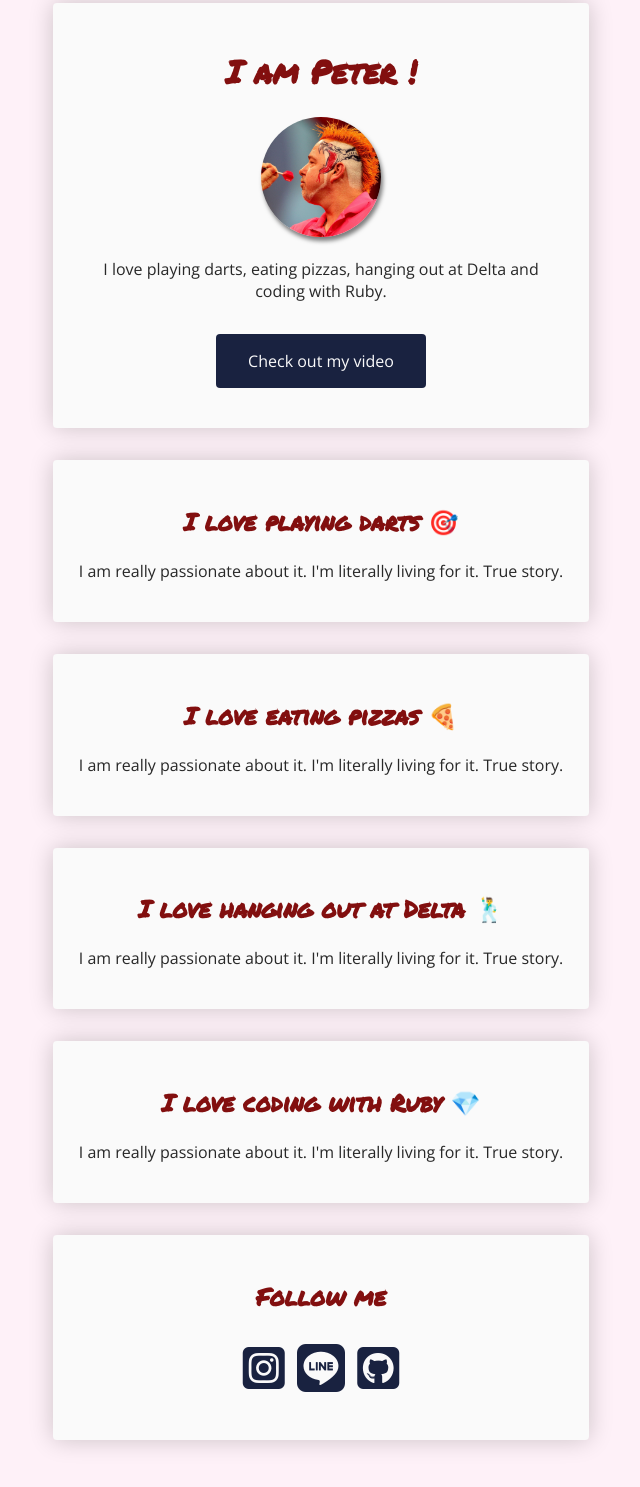
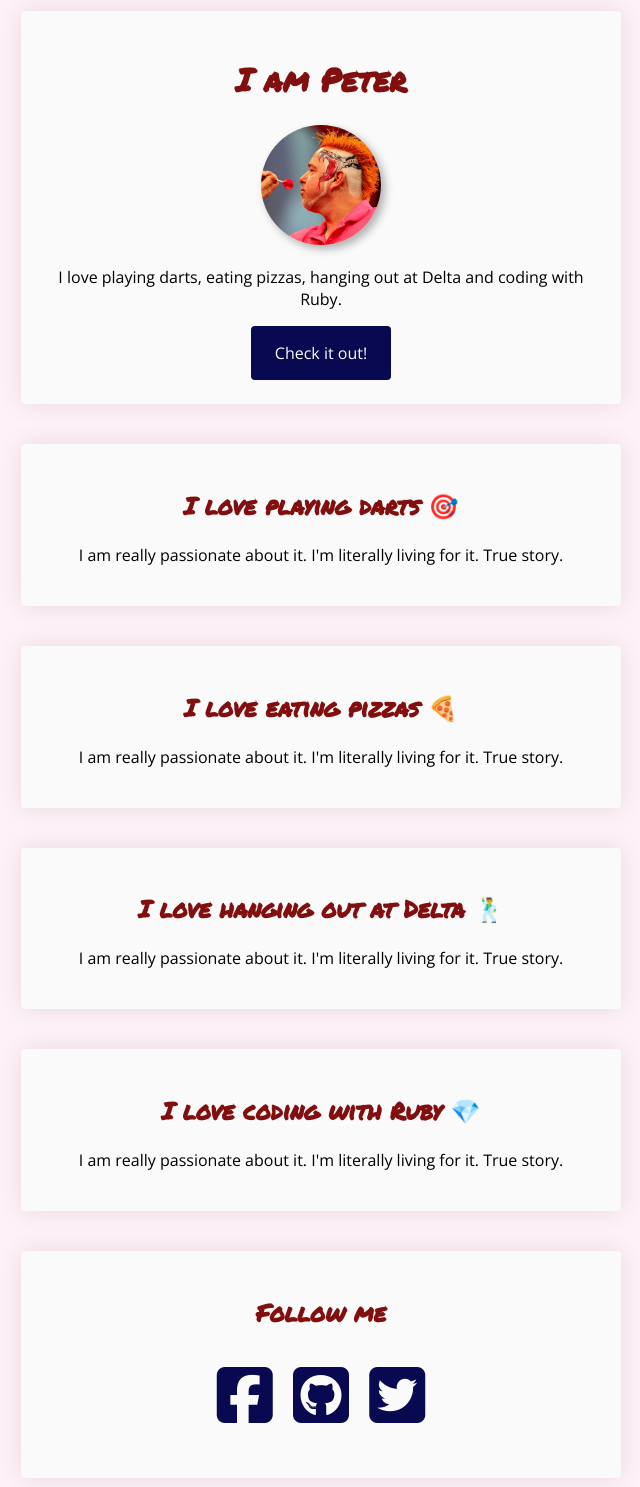
Before and after one commit to yannklein/html-demo-656, a plain HTML site: page index.html in a window 1280 px wide. Shown: the part 29-1516 px from the top of the page, without its empty margins (319-959 px from the left). Drawn offline with nearby package versions, Linux system fonts and the light colour scheme.

Commit message:
lecture done

```diff
--- a/index.html
+++ b/index.html
@@ -3,28 +3,29 @@
 <html lang="en">
 <head>
   <meta charset="UTF-8">
+  <meta http-equiv="X-UA-Compatible" content="IE=edge">
   <meta name="viewport" content="width=device-width, initial-scale=1.0">
-  <link rel="stylesheet" href="style.css">
   <script src="https://kit.fontawesome.com/3926274332.js" crossorigin="anonymous"></script>
+  <link href="style.css" rel="stylesheet">
   <title>I am Peter</title>
 </head>
 <body>
   <div class="container">
     <div class="card-white">
-      <h1>I am Peter !</h1>
+      <h1>I am Peter</h1>
       <img class="img-circle" src="images/profile.jpg" alt="profile">
       <p>I love playing darts, eating pizzas, hanging out at Delta and coding with Ruby.</p>
-      <a class="btn-blue" target="_blank" href="https://youtu.be/RWGkgdWnO-k?t=79">Check out my video</a>
+      <a class="btn-blue" href="https://youtu.be/RWGkgdWnO-k?t=79">Check it out!</a>
     </div>
-    <!-- control + cmd + space -->
-    <!-- windows + , -->
+    <!-- Cntrl + Cmd + Space -->
+    <!-- cntrl + , -->
     <div class="card-white">
       <h2>I love <strong>playing darts 🎯</strong></h2>
       <p>I am really passionate about it. I'm literally living for it. True story.</p>
     </div>
 
     <div class="card-white">
-      <h2>I love <strong> eating pizzas 🍕</strong></h2>
+      <h2>I love <strong>eating pizzas 🍕</strong></h2>
       <p>I am really passionate about it. I'm literally living for it. True story.</p>
     </div>
 
@@ -40,11 +41,11 @@
 
     <div class="card-white">
       <h2>Follow me</h2>
-      <!-- ul>li*3>a -->
+      <!-- ul>(li>a)*3 + tab -->
       <ul class="list-inline">
-        <li><a href="#"><i class="fab fa-instagram-square"></i></a></li>
-        <li><a href="#"><i class="fab fa-line"></i></a></li>
+        <li><a href="#"><i class="fab fa-facebook-square"></i></a></li>
         <li><a href="#"><i class="fab fa-github-square"></i></a></li>
+        <li><a href="#"><i class="fab fa-twitter-square"></i></a></li>
       </ul>
     </div>
   </div>
--- a/style.css
+++ b/style.css
@@ -1,59 +1,58 @@
-@import url('https://fonts.googleapis.com/css2?family=Bebas+Neue&family=Open+Sans:wght@400;700&family=Permanent+Marker&display=swap');
-/*Fonts & color*/
+/* Fonts and colors */
+@import url('https://fonts.googleapis.com/css2?family=Open+Sans:wght@400;700&family=Permanent+Marker&display=swap');
+
 
 body {
+  background-color: #FEF1F8;
   font-family: 'Open Sans', sans-serif;
-  color: rgb(40,40,40);
-  background-color: #FEF1F8;
 }
 
 h1, h2 {
   font-family: 'Permanent Marker', cursive;
-  color: #820F0F;
+  color: #820f0f;
 }
+
 
 a {
   text-decoration: none;
+  display: inline-block;
 }
 
-/*Customized style*/
-
+/* Custo style */
 .container {
   width: 600px;
   margin: 0 auto;
 }
 
-.card-white {
-  background-color: rgb(250,250,250);
-  box-shadow: 0 0 24px rgb(0 0 0 / 20%);
-  padding: 24px;
-  margin: 32px;
-  border-radius: 4px;
-  text-align: center;
+.img-circle {
+  width: 120px;
+  height: 120px;
+  border-radius: 50%;
+  object-fit: cover;
+  object-position: 100% 50%;
+  box-shadow: 4px 4px 8px rgb(0 0 0 / 30%)
 }
 
-.img-circle {
-  border-radius: 50%;
-  box-shadow: 2px 4px 4px rgb(0 0 0 / 50%);
-  width: 120px;
-  height: 120px;
-  object-fit: cover;
-  object-position: 100% 50%;
+.card-white {
+  background-color: rgba(250,250,250);
+  box-shadow: 0 0 24px rgb(0 0 0 / 10%);
+  padding: 24px;
+  text-align: center;
+  border-radius: 4px;
+  margin: 40px 0;
 }
 
 .btn-blue {
-  background-color: #192240;
+  background-color: #090952;
   color: rgb(250,250,250);
-  transition: background-color 0.3s;
-  padding: 16px 32px;
+  padding: 16px 24px;
   border-radius: 4px;
-  display: inline-block;
-  margin: 16px;
 }
 
 .btn-blue:hover {
   background-color: #FF0B68;
-  color: rgb(40,40,40);
+  color: rgb(20,20,20);
+  transition: .3s;
 }
 
 .list-inline {
@@ -63,10 +62,11 @@ a {
 
 .list-inline li {
   display: inline;
+  font-size: 64px;
+  margin: 0 8px;
 }
 
 .list-inline a {
-  font-size: 48px;
-  color: #192240;
-  margin: 4px;
+  color: #090952;
+
 }
```
Also changed, not shown: cheatsheet.txt.
